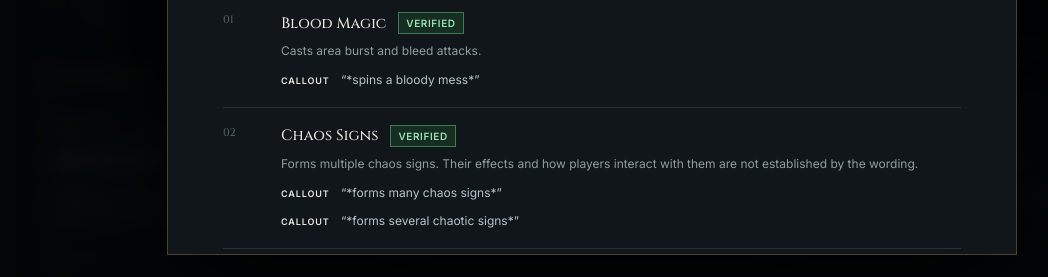
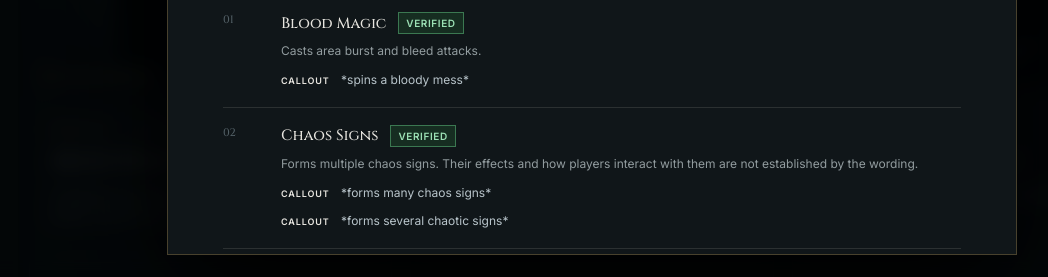
Before and after one commit to minijag/outlandscheatsheet, a React (Vite) app: page / in a window 1280 px wide. Both pictures are taken after a click on the button 258 px from the left and 651 px from the top of the page. Shown: the part 521-798 px from the top of the page, without its empty margins (48-1096 px from the left). Built offline with nearby package versions, Linux system fonts and the light colour scheme.

Commit message:
Remove surrounding quotation marks from callouts

```diff
--- a/src/App.jsx
+++ b/src/App.jsx
@@ -148,10 +148,10 @@ function BossModal({ boss, onClose }) {
                     <p>{text}</p>
                     {callouts.map((entry) => (
                       <div className="journal-callout" key={entry.phrase}>
-                        <p className="ability-callout"><span>Callout</span> “{entry.phrase}”</p>
+                        <p className="ability-callout"><span>Callout</span> {entry.phrase}</p>
                       </div>
                     ))}
-                    {!callouts.length && callout && <p className="ability-callout"><span>Prior callout · unverified</span> “{callout}”</p>}
+                    {!callouts.length && callout && <p className="ability-callout"><span>Prior callout · unverified</span> {callout}</p>}
                     {image && (
                       <>
                         <button
```
